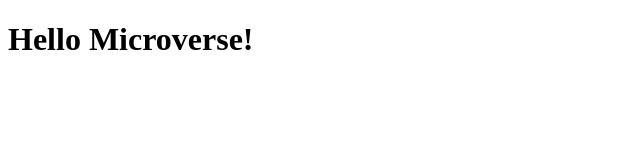
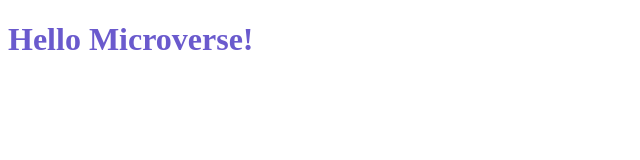
Before and after one commit to Chimwemwe-127001/Microverse_module1_project, a website: page index.html in a window 1280 px wide. Shown: the whole page, without its empty margins (0-640 px from the left). Drawn offline with Linux system fonts and the light colour scheme.

Commit message:
Add style.css and give header__title a color

```diff
--- a/index.html
+++ b/index.html
@@ -5,8 +5,9 @@
     <meta http-equiv="X-UA-Compatible" content="IE=edge" />
     <meta name="viewport" content="width=device-width, initial-scale=1.0" />
     <title>Document</title>
+    <link rel="stylesheet" href="style.css" />
   </head>
   <body>
-    <h1>Hello Microverse!</h1>
+    <h1 class="header__title">Hello Microverse!</h1>
   </body>
 </html>
--- /dev/null
+++ b/style.css
@@ -0,0 +1,3 @@
+.header__title {
+  color: slateblue;
+}
```
